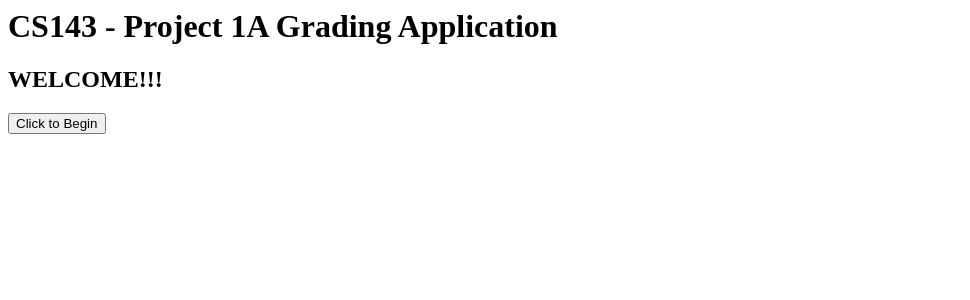
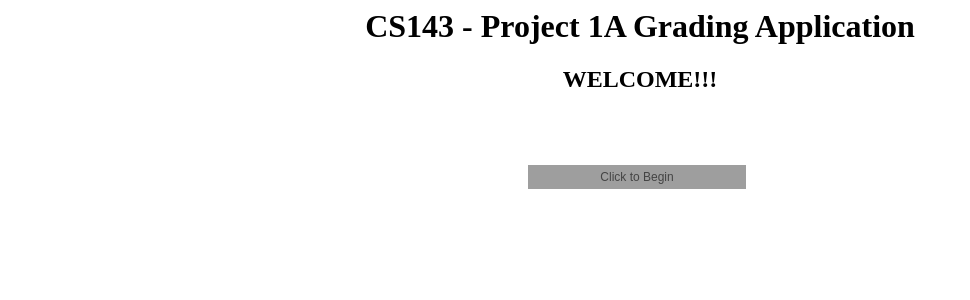
Before and after one commit to jfeldmar/ucla-cs143-grading-application, a PHP site: page /p1a/src/html-css/start.html in a window 1280 px wide. Shown: the top 300 px of the page, without its empty margins (0-970 px from the left). Run offline with PHP 8.4, Linux system fonts and the light colour scheme; grey boxes are pictures that could not be loaded.

Commit message:
Version 1.1 - added CSS formatting, removed editable source option

```diff
--- a/p1a/src/html-css/start.html
+++ b/p1a/src/html-css/start.html
@@ -1,6 +1,7 @@
 <html>
 <head>
 <title>CS143 - Project 1A Grading Application</title>
+<link rel="stylesheet" type="text/css" href="../html-css/styleSheet.css" />
 
 <script type="text/javascript">
 function confirm_clear_data() {
@@ -14,10 +15,12 @@ function confirm_clear_data() {
 </head>
 <body>
 <h1>CS143 - Project 1A Grading Application</h1>
-<h2> WELCOME!!!</h2>
+<h2 align=center> WELCOME!!!</h2>
 
-<p>
-<input type="button" name="start" value="Click to Begin" onclick="confirm_clear_data()">
+<br/>
+<br/>
+<p align=center>
+<a class=button style="width:200" href='#' name="start" onclick="confirm_clear_data()"><span>Click to Begin</span></a>
 <form name="continue" action="../cgi-bin/n1_initialize.cgi" method=POST/>
 </p>
 
--- a/p1a/src/html-css/styleSheet.css
+++ b/p1a/src/html-css/styleSheet.css
@@ -1,3 +1,84 @@
+h1 {text-align:center}
 .error { color: red }
 .qscore { text-align:center }
 .tscore { text-align:center }
+
+select option {
+	color: red;
+}
+
+tbody tr:hover td
+{
+	color: #339;
+	background: none;
+}
+table, select
+{
+	font-family: "Lucida Sans Unicode", "Lucida Grande", Sans-Serif;
+	font-size: 12px;
+	border-collapse: collapse;
+	border-color:white;
+}
+table th
+{
+	font-size: 13px;
+	font-weight: normal;
+	padding: 8px;
+	background: #b9c9fe url('table-images/gradhead.png') repeat-x;
+	border-top: 2px solid #d3ddff;
+	border-bottom: 1px solid #fff;
+	color: #039;
+}
+table td, select option
+{
+	padding: 8px;
+	border-bottom: 1px solid #fff;
+	color: #669;
+	border-top: 1px solid #fff;
+	background: #e8edff url('table-images/gradback.png') repeat-x;
+}
+table tfoot tr td
+{
+	background: #e8edff;
+	font-size: 12px;
+	color: #99c;
+}
+table tbody tr:hover td, select option:hover
+{
+	background: #d0dafd url('table-images/gradhover.png') repeat-x;
+	color: #339;
+}
+
+.clear { /* generic container (i.e. div) for floating buttons */
+    overflow: hidden;
+    width: 100%;
+}
+
+.button {
+    background: transparent url('images/bg_button_a.gif') no-repeat scroll top right;
+    color: #444;
+    display: inline-block;
+    font: normal 12px arial, sans-serif;
+    height: 24px;
+    margin-right: 6px;
+    padding-right: 18px; /* sliding doors padding */
+    text-decoration: none;
+}
+
+.button span {
+    background: transparent url('images/bg_button_span.gif') no-repeat;
+    display: block;
+    line-height: 14px;
+    padding: 5px 0 5px 18px;
+}
+
+.button:active {
+    background-position: bottom right;
+    color: #000;
+    outline: none; /* hide dotted outline in Firefox */
+}
+
+.button:active span {
+    background-position: bottom left;
+    padding: 6px 0 4px 18px; /* push text down 1px */
+}
```
Also changed, not shown: p1a/src/html-css/choosefile-popup.html (added, +14 -0 lines), p1a/src/html-css/js/n5-script-functions.js (+21 -18 lines), p1a/src/html-css/table-images/gradback.png (added), p1a/src/html-css/table-images/gradhead.png (added), p1a/src/html-css/table-images/gradhover.png (added), 6 other files.
